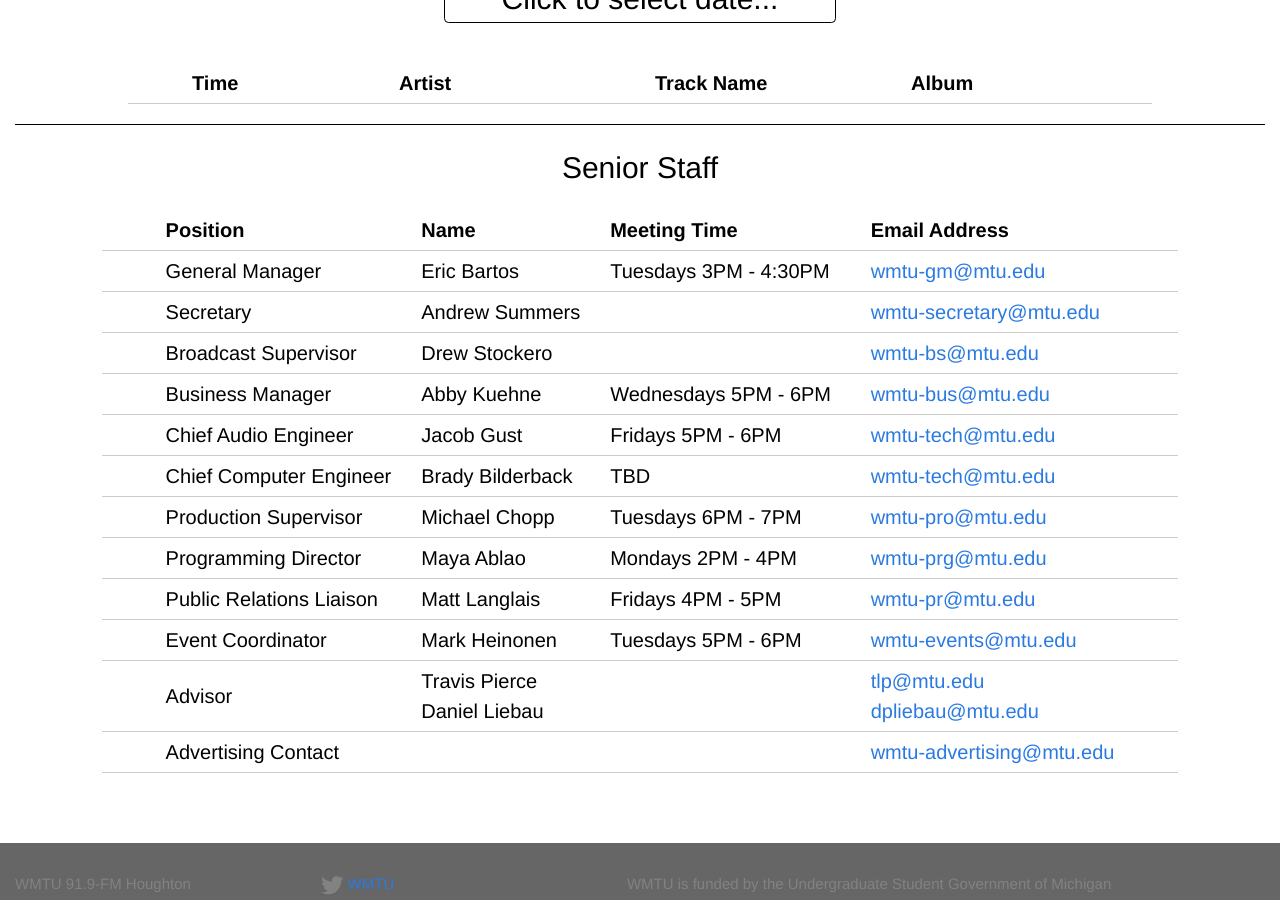
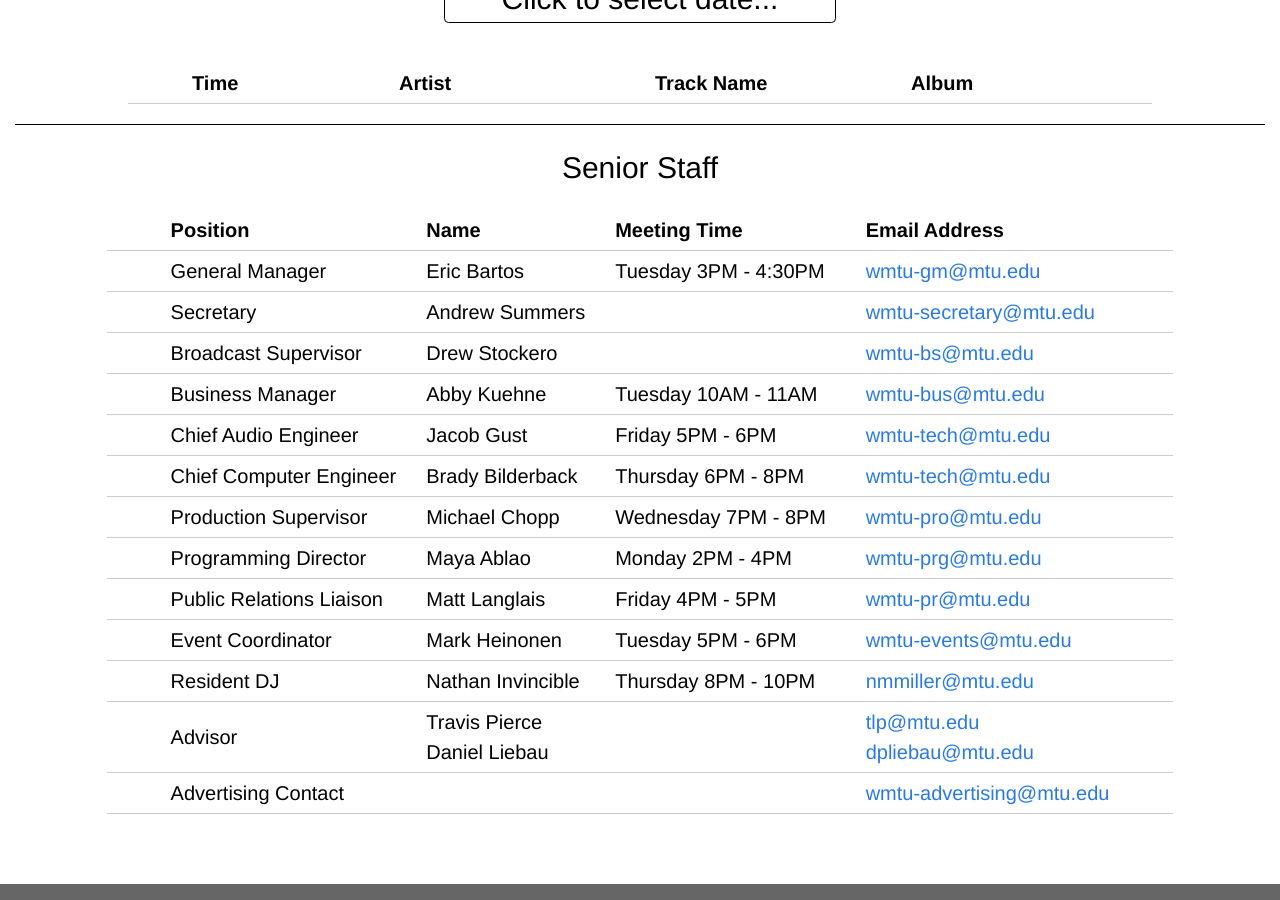
Before and after one commit to WMTU/wmtu.mtu.edu, a Jekyll site: the page built from index.html, in a window 1280 px wide and 900 px high, scrolled down 787 px. Built offline with Jekyll 4.4.1, drawn with Linux system fonts in a browser that asks for light colours; comment, search, counter and statistics services are not loaded.

Commit message:
Updated staff and office hours

```diff
--- a/index.html
+++ b/index.html
@@ -54,7 +54,7 @@ layout: default
           Eric Bartos
         </td>
         <td>
-          Tuesdays 3PM - 4:30PM &nbsp;
+          Tuesday 3PM - 4:30PM &nbsp;
         </td>
         <td>
           <a href="mailto:wmtu-gm@mtu.edu">wmtu-gm@mtu.edu</a>
@@ -96,7 +96,7 @@ layout: default
           Abby Kuehne
         </td>
         <td>
-          Wednesdays 5PM - 6PM
+          Tuesday 10AM - 11AM
         </td>
         <td>
           <a href="mailto:wmtu-bus@mtu.edu">wmtu-bus@mtu.edu</a>
@@ -110,7 +110,7 @@ layout: default
           Jacob Gust
         </td>
         <td>
-          Fridays 5PM - 6PM
+          Friday 5PM - 6PM
         </td>
         <td>
           <a href="mailto:wmtu-tech@mtu.edu">wmtu-tech@mtu.edu</a>
@@ -124,7 +124,7 @@ layout: default
           Brady Bilderback
         </td>
         <td>
-          TBD
+          Thursday 6PM - 8PM
         </td>
         <td>
           <a href="mailto:wmtu-tech@mtu.edu">wmtu-tech@mtu.edu</a>
@@ -138,7 +138,7 @@ layout: default
           Michael Chopp
         </td>
         <td>
-          Tuesdays 6PM - 7PM
+          Wednesday 7PM - 8PM
         </td>
         <td>
           <a href="mailto:wmtu-pro@mtu.edu">wmtu-pro@mtu.edu</a>
@@ -152,7 +152,7 @@ layout: default
           Maya Ablao
         </td>
         <td>
-          Mondays 2PM - 4PM
+          Monday 2PM - 4PM
         </td>
         <td>
           <a href="mailto:wmtu-prg@mtu.edu">wmtu-prg@mtu.edu</a>
@@ -166,7 +166,7 @@ layout: default
           Matt Langlais
         </td>
         <td>
-          Fridays 4PM - 5PM
+          Friday 4PM - 5PM
         </td>
         <td>
           <a href="mailto:wmtu-pr@mtu.edu">wmtu-pr@mtu.edu</a>
@@ -180,10 +180,24 @@ layout: default
           Mark Heinonen
         </td>
         <td>
-          Tuesdays 5PM - 6PM
+          Tuesday 5PM - 6PM
         </td>
         <td>
-          <a href="wmtu-events@mtu.edu">wmtu-events@mtu.edu</a>
+          <a href="mailto:wmtu-events@mtu.edu">wmtu-events@mtu.edu</a>
+        </td>
+      </tr>
+      <tr>
+        <td>
+          Resident DJ
+        </td>
+        <td>
+          Nathan Invincible
+        </td>
+        <td>
+          Thursday 8PM - 10PM
+        </td>
+        <td>
+          <a href="mailto:nmmiller@mtu.edu">nmmiller@mtu.edu</a>
         </td>
       </tr>
       <tr>
```
